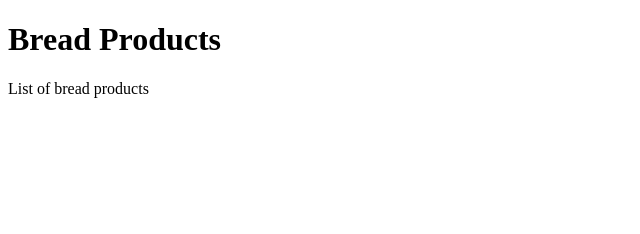
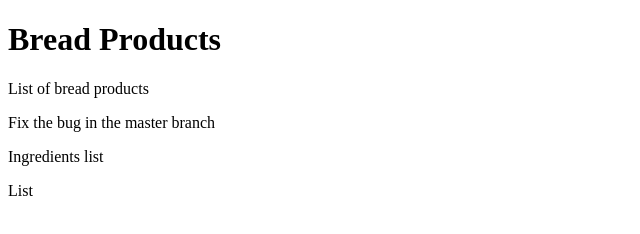
Before and after one commit to oaouda/com.breed.demo, a plain HTML site: page WebContent/index.html in a window 1280 px wide. Shown: the whole page, without its empty margins (0-640 px from the left). Drawn offline with Linux system fonts and the light colour scheme.

Commit message:
BUGXXX: Fixed the list for production

```diff
--- a/WebContent/index.html
+++ b/WebContent/index.html
@@ -7,5 +7,8 @@
 <body>
 <h1>Bread Products</h1>
 <p> List of bread products</p>
+<p> Fix the bug in the master branch<p>
+<span>Ingredients list</span>
+<p>List</p>
 </body>
 </html>
```
